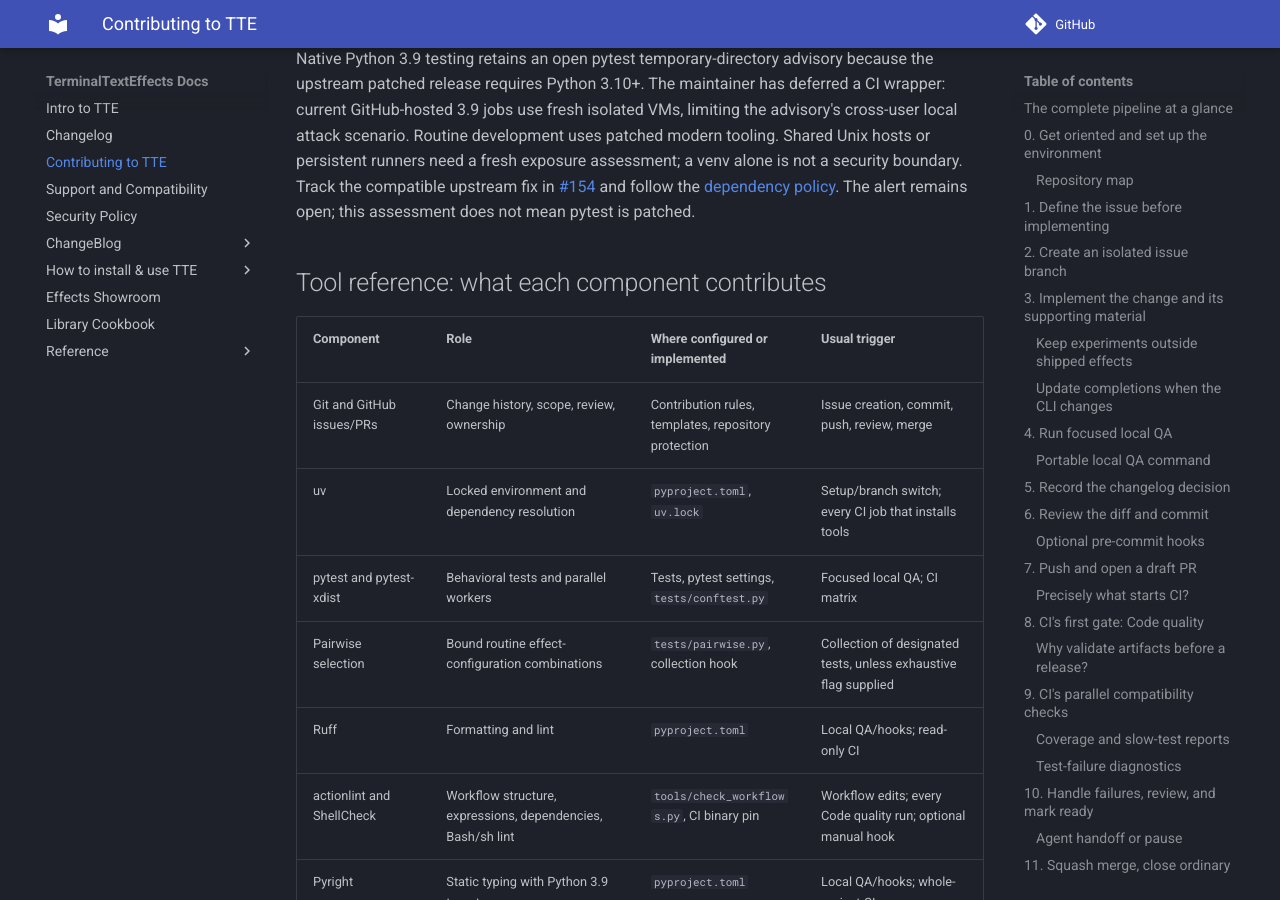
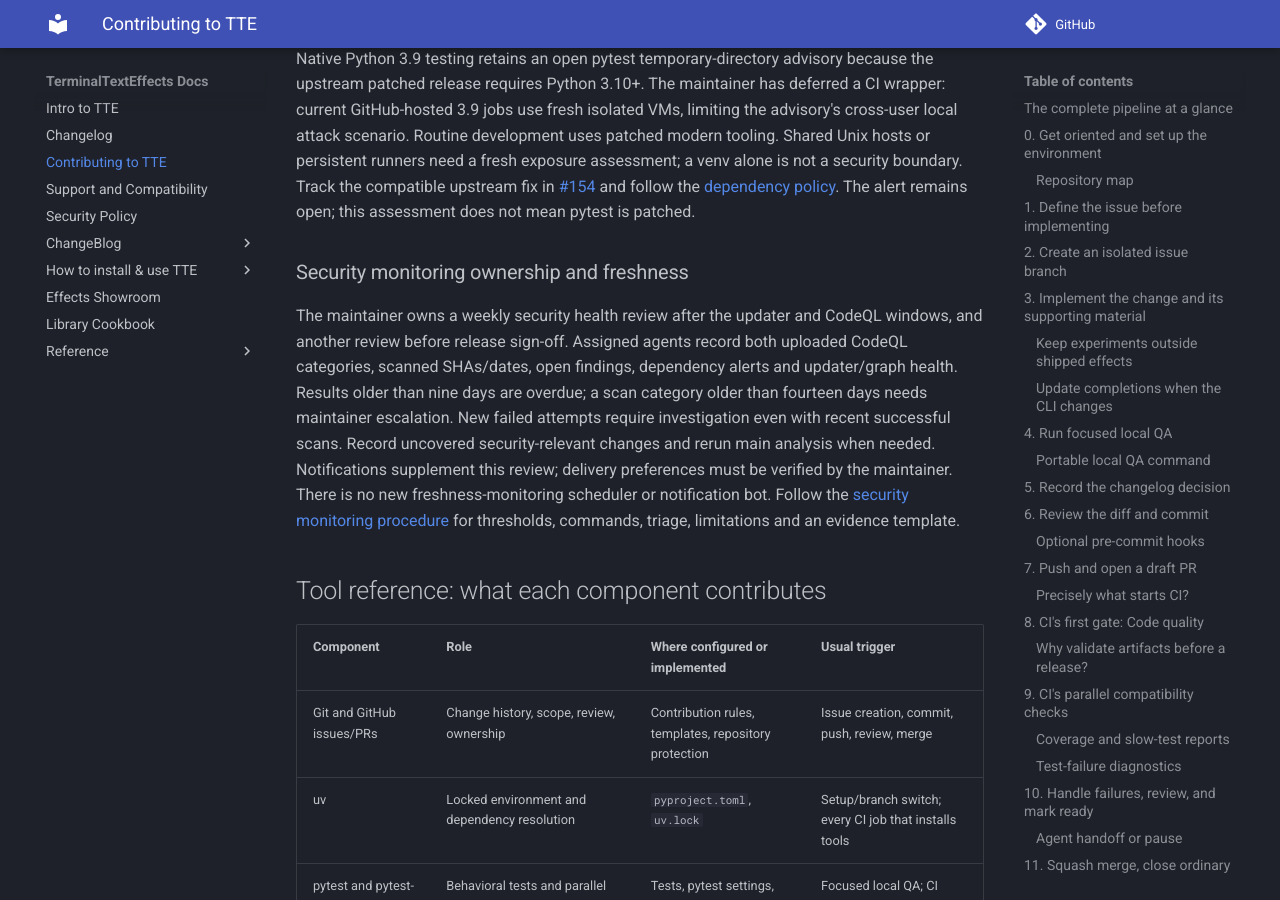
Before and after one commit to ChrisBuilds/terminaltexteffects, an MkDocs documentation site: the page built from docs/development.md, in a window 1280 px wide and 900 px high, scrolled down 23297 px. Built offline with MkDocs 1.6.1 and Material for MkDocs 9.7.7, drawn with Linux system fonts in a browser that asks for light colours; comment, search, counter and statistics services are not loaded.

Commit message:
Document security monitoring freshness and ownership

```diff
--- a/docs/development.md
+++ b/docs/development.md
@@ -541,6 +541,19 @@ See [SECURITY.md](https://github.com/ChrisBuilds/terminaltexteffects/blob/main/S
 
 Native Python 3.9 testing retains an open pytest temporary-directory advisory because the upstream patched release requires Python 3.10+. The maintainer has deferred a CI wrapper: current GitHub-hosted 3.9 jobs use fresh isolated VMs, limiting the advisory's cross-user local attack scenario. Routine development uses patched modern tooling. Shared Unix hosts or persistent runners need a fresh exposure assessment; a venv alone is not a security boundary. Track the compatible upstream fix in [#154](https://github.com/ChrisBuilds/terminaltexteffects/issues/154) and follow the [dependency policy](https://github.com/ChrisBuilds/terminaltexteffects/blob/main/.github/DEPENDENCIES.md#runtime-and-tooling-python-support). The alert remains open; this assessment does not mean pytest is patched.
 
+### Security monitoring ownership and freshness
+
+The maintainer owns a weekly security health review after the updater and CodeQL windows,
+and another review before release sign-off. Assigned agents record both uploaded CodeQL
+categories, scanned SHAs/dates, open findings, dependency alerts and updater/graph health.
+Results older than nine days are overdue; a scan category older than fourteen days needs
+maintainer escalation. New failed attempts require investigation even with recent successful
+scans. Record uncovered security-relevant changes and rerun main analysis when needed.
+Notifications supplement this review; delivery preferences must be verified by the maintainer.
+There is no new freshness-monitoring scheduler or notification bot. Follow the
+[security monitoring procedure](https://github.com/ChrisBuilds/terminaltexteffects/blob/main/.github/SECURITY_MONITORING.md)
+for thresholds, commands, triage, limitations and an evidence template.
+
 ## Tool reference: what each component contributes
 
 | Component | Role | Where configured or implemented | Usual trigger |
```
Also changed, not shown: AGENTS.md (+10 -0 lines), CONTRIBUTING.md (+7 -0 lines), RELEASING.md (+5 -0 lines), SECURITY.md (+8 -0 lines), changelog.d/167.skip.md (added, +1 -0 lines), .github/CI.md, .github/CODEQL.md, .github/DEPENDENCIES.md, .github/ISSUE_TEMPLATE/release.md, .github/SECURITY_MONITORING.md (added).
